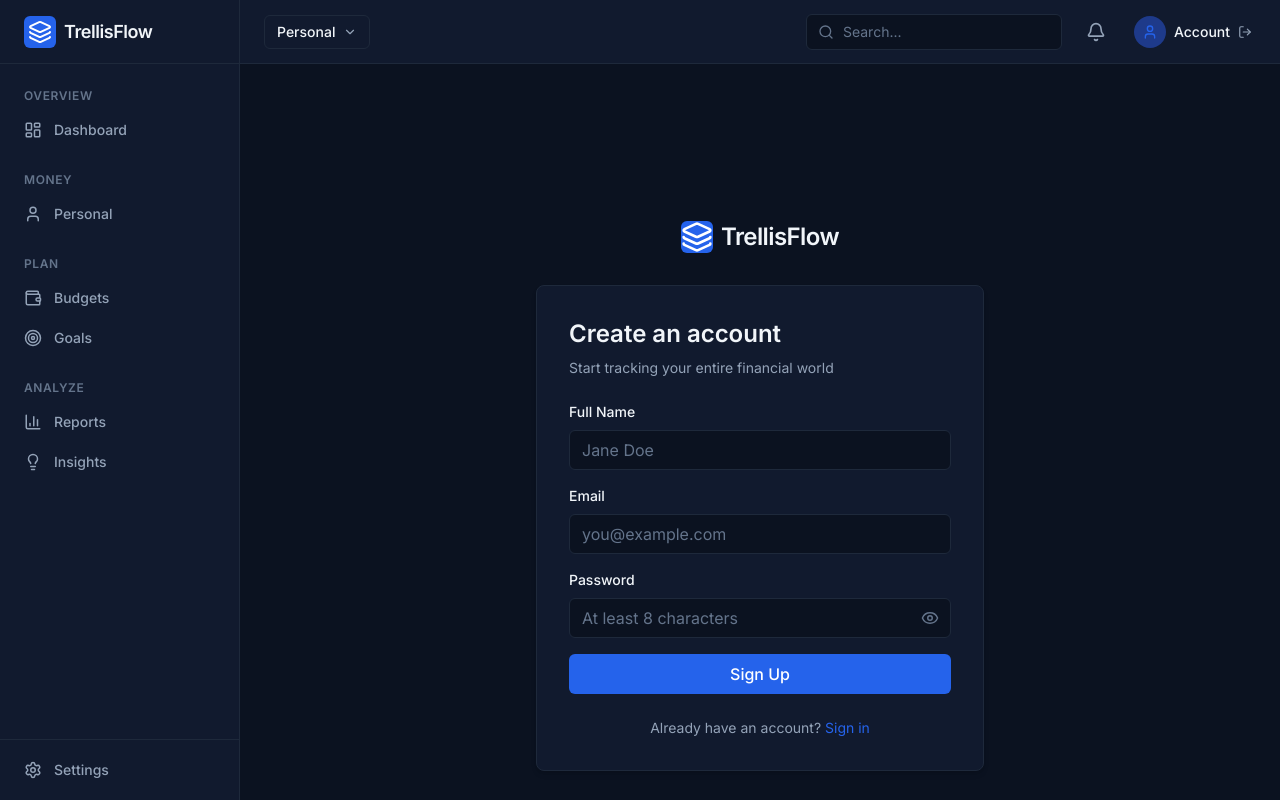
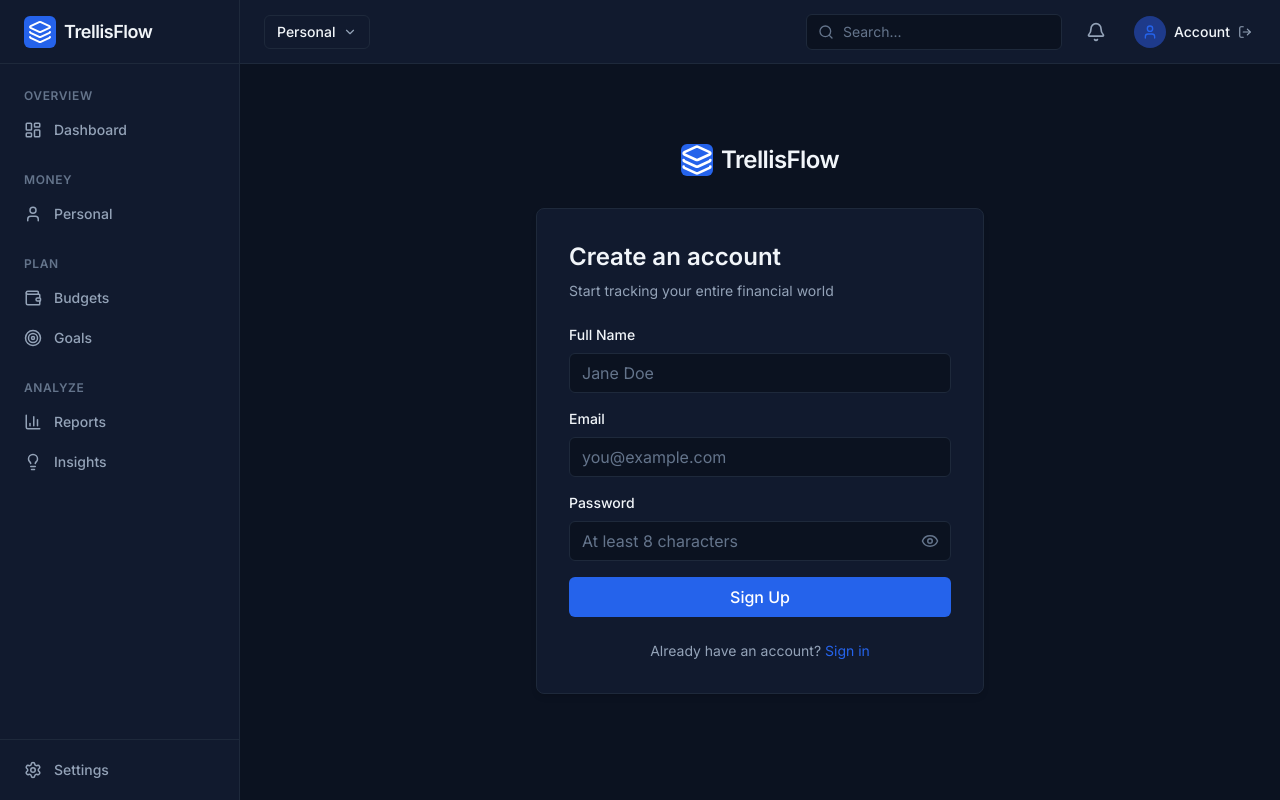
Before and after one commit to Dancan1907/trellisflow, a Next.js app in the folder apps/web/: page /signup in a window 1280 px wide. Built offline with nearby package versions, Linux system fonts and the light colour scheme.

Commit message:
fix(web): Let flex layout handle min-height on auth pages

```diff
--- a/apps/web/src/app/(public)/login/page.tsx
+++ b/apps/web/src/app/(public)/login/page.tsx
@@ -41,7 +41,7 @@ export default function LoginPage() {
   };
 
   return (
-    <div className="min-h-screen flex items-center justify-center bg-bg-primary px-4">
+    <div className="flex-1 flex items-center justify-center px-4 py-12">
       <div className="w-full max-w-md">
         <div className="flex justify-center mb-8">
           <Logo size="large" />
@@ -110,7 +110,7 @@ export default function LoginPage() {
           </form>
 
           <p className="mt-6 text-center text-sm text-fg-secondary">
-            Don't have an account?{' '}
+            Don&apos;t have an account?{' '}
             <Link href="/signup" className="text-accent-primary hover:underline">
               Sign up
             </Link>
--- a/apps/web/src/app/(public)/signup/page.tsx
+++ b/apps/web/src/app/(public)/signup/page.tsx
@@ -48,7 +48,7 @@ export default function SignupPage() {
   };
 
   return (
-    <div className="min-h-screen flex items-center justify-center bg-bg-primary px-4">
+    <div className="flex-1 flex items-center justify-center px-4 py-12">
       <div className="w-full max-w-md">
         <div className="flex justify-center mb-8">
           <Logo size="large" />
@@ -103,7 +103,7 @@ export default function SignupPage() {
                   onChange={(e) => setPassword(e.target.value)}
                   required
                   minLength={8}
-                  autoComplete="new-password" // <--- Tells browser not to auto-fill with an old password
+                  autoComplete="new-password"
                   className="w-full h-10 pl-3 pr-10 rounded-md border border-border-subtle bg-bg-primary text-fg-primary placeholder:text-fg-tertiary focus:outline-none focus:border-accent-primary transition-colors"
                   placeholder="At least 8 characters"
                 />
```
